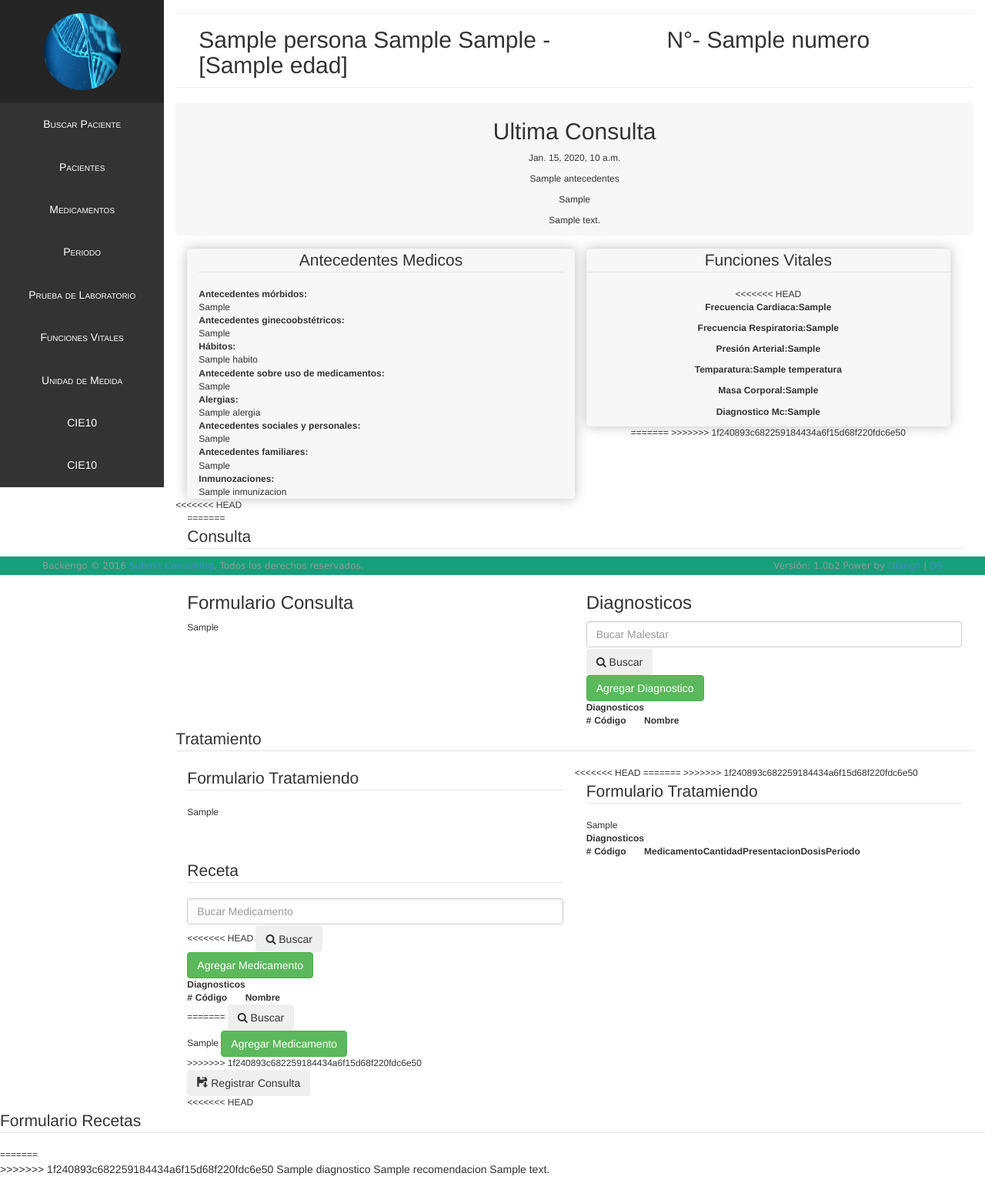
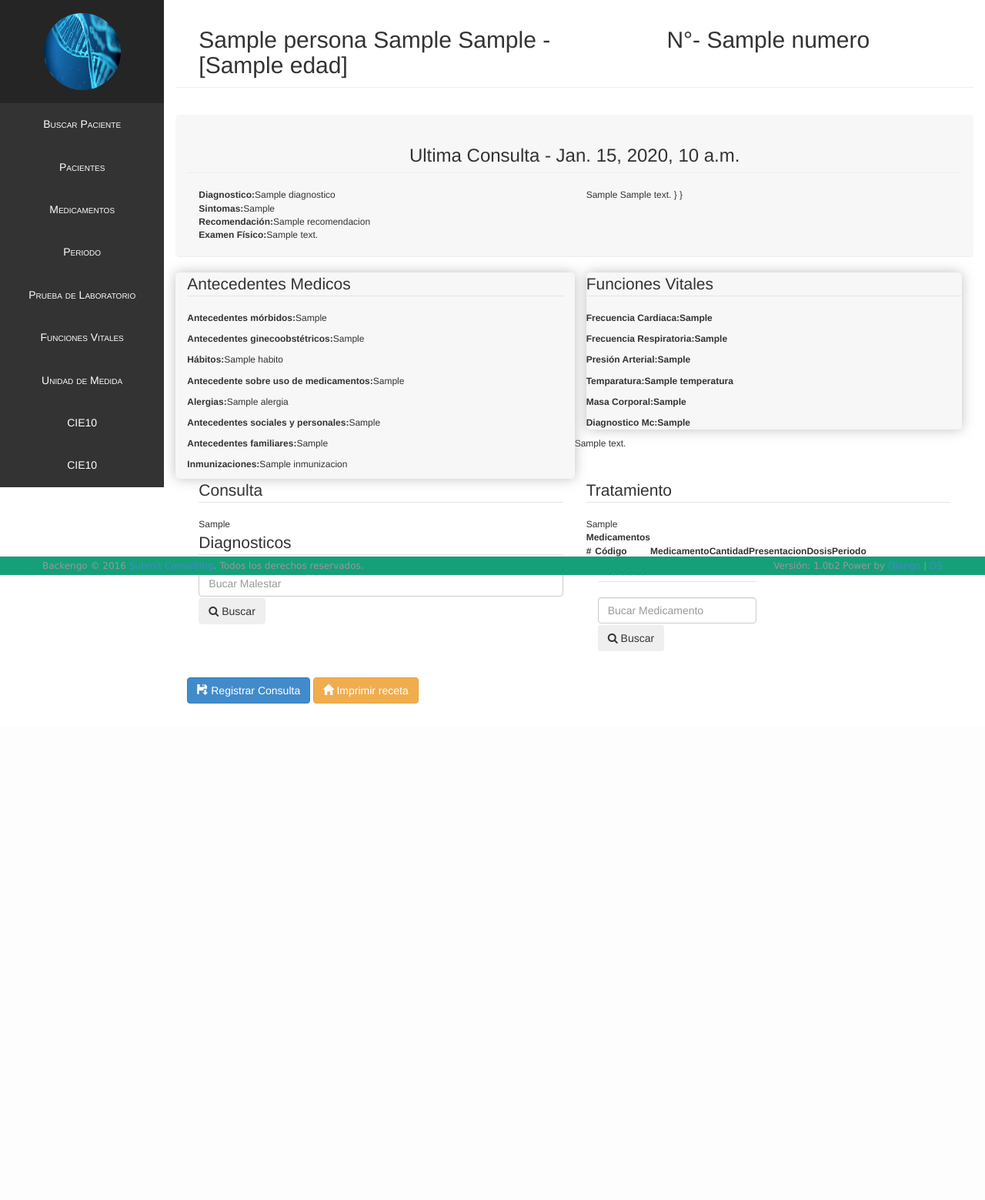
Before and after one commit to upeu-jul-20161-epis-ads2/MedicFast, a Django app: template apps/atencion/templates/historial/historia_detail.html in a window 1280 px wide. Shown: the part 53-1612 px from the top of the page at 77% size. After the commit the page ends 967 px from the top, so only its background shows below. Run offline with Django 3.2, Linux system fonts and the light colour scheme; the template is opened without the code that fills it: most values are stand-ins (such as "Sample title", 1, 10 or a date in 2020); lists and menus that the app fills with data are empty; parts of the project's set-up code (start-up, migrations or seed data) failed here and were passed over; some libraries are stand-ins or nearby versions.

Commit message:
tratamiento

```diff
--- a/apps/atencion/templates/historial/historia_detail.html
+++ b/apps/atencion/templates/historial/historia_detail.html
@@ -2,83 +2,80 @@
 <div class="col-md-12 page-header">
     <div class="col-md-6">
         <h2 for="">{{object.persona.nombres}} {{object.persona.apellido_paterno}} {{object.persona.apellido_materno}} - [{{objects.persona.edad}}]</h2>
+
   </div>
-    <div class="persona text-center col-md-6">
+  <div class="persona text-center col-md-6" >
       <h2 class="text-center"><span>N°- </span>{{ historia.numero }}</h2>
     </div>
 </div>
-<div class="atencion text-center  page-header">
-    <div class="consulta_anterior col-md-12 " style="background:rgba(8, 8, 8, 0.03);border-radius:5px;">
-        {% if consulta %} {% for ss in consulta.tratamiento_set.all %} {% for foo in ss.tratemiento_set.all %} {% endfor %} {% endfor %}
-        <div class="">
-            <h2>Ultima Consulta</h2>
-            <p>{{ consulta.fecha }}</p>
-            <p>{{ consulta.antecedentes }}</p>
-            <p>{{ consulta.enfermedad_actual }}</p>
-            <p>{{ consulta.examen_fisico }}</p>
+
+
+
+     <div class="consulta_anterior col-md-12 page-header " style="background:rgba(8, 8, 8, 0.03);border-radius:5px;">
+        {% if consulta %}
+        <h3 class="page-header " style="text-align:center;">Ultima Consulta - {{ consulta.fecha }}</h3>
+        <div class="col-md-6">
+            {% for ss in consulta.tratamiento_set.all %} {% for foo in ss.tratamiento_set.all %} {% endfor %} {% endfor %} {% for foo in consulta.diagnosticoconsulta_set.all %}
+            <label for="">Diagnostico:</label>{{ foo.diagnostico.nombre }}
+            <br>
+            <label for="">Sintomas:</label>{{ consulta.enfermedad_actual }}
+            <br> {% endfor %} {% for foo in consulta.tratamiento_set.all %}
+            <label for="">Recomendación:</label>{{ foo.recomendacion }}
+            <br>
+            <label for="">Examen Físico:</label>{{ consulta.examen_fisico }}
+            <br>
+            <span>&nbsp;</span> {% endfor %}
+        </div>
+        <div class="col-md-6">
+            {% for foo in consulta.tratamiento_set.all %} {% for ss in foo.detallereceta_set.all %} {{foo.ss}} {{ ss.producto.descripcion }} } } {% endfor %} {% endfor %}
         </div>
         {% else %}
         <h3>No hay consultas anteriores</h3> {% endif %}
     </div>
-</div>
-
-<div >
-{% if antecedente %}
-<div class="col-md-12">
-<div>&nbsp;</div>
 
 
 
-        <div class="col-md-6" style="background:rgba(8, 8, 8, 0.03);border-radius:5px;box-shadow:rgba(153, 153, 153, 0.62) 0 0px 16px;">
+{% if antecedente %}
+
+<div class="col-md-6 " style="background:rgba(8, 8, 8, 0.03);border-radius:5px;box-shadow:rgba(153, 153, 153, 0.62) 0 0px 16px;">
     <fieldset>
-                <legend style="text-align:center;">Antecedentes Medicos</legend>
-                <div>
-
-                        <label for="">Antecedentes mórbidos: </label>
-                        <dd>{{ antecedente.antecedente_morbidos }}</dd>
-
-                        <label for="">Antecedentes ginecoobstétricos: </label>
-                        <dd>{{ antecedente.antecedente_ginecoobstetrico }}</dd>
-
-                        <label for="">Hábitos: </label>
-                        <dd>{{ antecedente.habito }}</dd>
-
-                        <label for="">Antecedente sobre uso de medicamentos: </label>
-                        <dd>{{ antecedente.antecedente_medicamento }}</dd>
-
-                        <label for="">Alergias: </label>
-                        <dd>{{ antecedente.alergia }}</dd>
-
-                        <label for="">Antecedentes sociales y personales: </label>
-                        <dd>{{ antecedente.antecedente_personal_social }}</dd>
-
-                        <label for="">Antecedentes familiares: </label>
-                        <dd>{{ antecedente.atecedente_familiar }}</dd>
-
-                        <label for="">Inmunozaciones: </label>
-                        <dd>{{ antecedente.inmunizacion }}</dd>
-
-                    </div>
+        <legend>Antecedentes Medicos</legend>
+        <p><label for="">Antecedentes mórbidos: </label>{{ antecedente.antecedente_morbidos }}</p>
+        <p><label for="">Antecedentes ginecoobstétricos: </label>{{ antecedente.antecedente_ginecoobstetrico }}</p>
+        <p><label for="">Hábitos: </label>{{ antecedente.habito }}</p>
+        <p><label for="">Antecedente sobre uso de medicamentos: </label>{{ antecedente.antecedente_medicamento }}</p>
+        <p><label for="">Alergias: </label>{{ antecedente.alergia }}</p>
+        <p><label for="">Antecedentes sociales y personales: </label>{{ antecedente.antecedente_personal_social }}</p>
+        <p><label for="">Antecedentes familiares: </label>{{ antecedente.atecedente_familiar }}</p>
+        <p><label for="">Inmunizaciones: </label>{{ antecedente.inmunizacion }}</p>
 
     </fieldset>
+
     {% else %}
+
+
                 <fieldset>
                     <legend>Formulario antecedentes medicos</legend>
                 <form action="{% url 'atencion:antecedente_add' %}" method="post">
-                    {% csrf_token %} {{ form_antecedente }}
+                    {% csrf_token %}
+                    {{ form_antecedente }}
                     <input type="hidden" name="historia" value="{{ historia.id }}">
-                    <button class="btn btn-primary"><i class="fa fa-upload">Guardar Antecedentes</i></button>
+
+                        <button class="btn btn-primary"><i class="fa fa-upload">Cargar Antecedentes</i></button>
                 </form>
                 </fieldset>
+
+
 {% endif %}
 </div>
 
-        <div class="col-md-6" style="text-align:center;">
-            <div class="fvitales_prceso" style="background:rgba(8, 8, 8, 0.03);border-radius:5px;box-shadow:rgba(153, 153, 153, 0.62) 0 0px 16px;">
+
+
+
+    <div class="col-md-6">
         <fieldset>
+        <div class="fvitales_prceso" style="background:rgba(8, 8, 8, 0.03);border-radius:5px;box-shadow:rgba(153, 153, 153, 0.62) 0 0px 16px; ">
             <legend>Funciones Vitales</legend> {% for funciones in proceso.funcionesvitales_set.all %}
-
-<<<<<<< HEAD
             <p>
                 <label for="">Frecuencia Cardiaca: </label><strong>{{ funciones.frecuencia_cardiaca }}</strong></p>
             <p>
@@ -92,48 +89,26 @@
             <p>
                 <label for="">Diagnostico Mc: </label><strong>{{ funciones.diagnostico_mc }}</strong></p>
             {% endfor %}
+        </div>
         </fieldset>
     </div>
 
-            <div class="consulta_actual  ">
-            {% if proceso %}
-
-            {% else %}
-
-            <div class="nueva-consulta">
-                <button type="button" class="btn btn-primary" data-toggle="modal" data-target="#myModal">
-                    Tomar Funciones Vitales
-                </button>
-            </div>
-            {% endif %}
-        </div>
-=======
-
->>>>>>> 1f240893c682259184434a6f15d68f220fdc6e50
-
-        </div>
-    </div>
-</div>
-<<<<<<< HEAD
-
-        <!--<div class="consulta_actual page-header ">
+<!--
+    <div class="consulta_actual page-header ">
         {% if proceso %}
         <h3>Consulta en Proceso</h3>
         <div class="consulta_proceso">
             <h4>Consulta</h4>
             <p>{{ proceso.fecha }}</p>
             {% if proceso.enfermedad_actual %}
-                <p>
-                    <label for="">Malestar Actual</label> {{ proceso.enfermedad_actual }}</p>
+                 <p><label for="">Malestar Actual</label> {{ proceso.enfermedad_actual }}</p>
             {% else %}
-                <p>
-                    <label for="">Malestar Actual</label> En Proceso</p>
-                {% endif %} {% if proceso.examen_fisico %}
-                <p>
-                    <label for="">Examen Fisico</label> {{ proceso.examen_fisico }}</p>
+            <p><label for="">Malestar Actual</label> En Proceso</p>
+            {% endif %}
+            {% if proceso.examen_fisico %}
+               <p><label for="">Examen Fisico</label> {{ proceso.examen_fisico }}</p>
                 {% else %}
-                <p>
-                    <label for="">Examen Fisico</label> En Proceso</p>
+                <p> <label for="">Examen Fisico</label> En Proceso</p>
             {% endif %}
         </div>
         {% else %}
@@ -144,28 +119,28 @@
             </button>
         </div>
         {% endif %}
+
     </div>-->
+<div class="col-md-12">
+    <div class="form-consulta">
 
-        <div class="col-md-12">
-=======
+
         {% if proceso %}
+
+        <div class="col-md-6">
             <fieldset>
             <legend>Consulta</legend>
->>>>>>> 1f240893c682259184434a6f15d68f220fdc6e50
-            <div class="row">
-                <div class="col-xs-6">
+
+
+        {{ form_consulta }}
+        <div>
             <fieldset>
-                        <h3>Formulario Consulta</h3>
-                        {{ form_consulta }}
-                    </fieldset>
-                </div>
-                <div class="col-xs-6">
-
-                        <h3>Diagnosticos</h3>
+                <legend>Diagnosticos</legend>
                 <input type="text" class="form-control" placeholder="Bucar Malestar" id="diagnostico_id" name="diagnostico">
             <button class="btn btn-actions" id="buscar-diagnostico"><i class="fa fa-search"></i> Buscar</button>
             <div id="diagnostico">
-
+                <div id="resultado-consulta">
+                </div>
                 <button class="btn btn-success" id="agregar-diagnostico">Agregar Diagnostico</button>
                 <table id="tb-diagnostico">
                     <thead>
@@ -182,33 +157,23 @@
                     </tbody>
                 </table>
             </div>
-
+            </fieldset>
         </div>
         </div>
 
 
-
-            <div class="row">
+            <div class="col-md-6">
                 <fieldset>
                     <legend>Tratamiento</legend>
-<<<<<<< HEAD
-                    <div class="col-md-6">
-                        <fieldset>
-                            <legend>Formulario Tratamiendo</legend>
+                <div class="">
+
                         {{ form_tratamiento }}
-                        </fieldset>
-                    </div>
-=======
-                <div class="col-md-6">
-                    <fieldset>
-                    <legend>Formulario Tratamiendo</legend>
-                        {{ form_tratamiento }}
-                </fieldset>
+
 
                     <table id="tb-medicamento">
                     <thead>
                         <tr>
-                            <th colspan="2">Diagnosticos</th>
+                            <th colspan="2">Medicamentos</th>
                         </tr>
                         <tr>
                             <th>#</th>
@@ -224,64 +189,37 @@
                     </tbody>
                 </table>
                 </div>
->>>>>>> 1f240893c682259184434a6f15d68f220fdc6e50
                     <div class="col-md-6">
                         <fieldset>
                             <legend>Receta</legend>
                             <input type="text" class="form-control" placeholder="Bucar Medicamento" id="medicamento_id" name="medicamento">
-<<<<<<< HEAD
-                            <button class="btn btn-actions" id="buscar-diagnostico"><i class="fa fa-search"></i> Buscar</button>
-                            <div id="diagnostico">
-                                <div id="resultado-medicamento">
-                                </div>
-                                <button class="btn btn-success" id="agregar-medicamento">Agregar Medicamento</button>
-                                <table id="tb-medicamento">
-                                    <thead>
-                                        <tr>
-                                            <th colspan="2">Diagnosticos</th>
-                                        </tr>
-                                        <tr>
-                                            <th>#</th>
-                                            <th>C&oacute;digo</th>
-                                            <th>Nombre</th>
-                                        </tr>
-                                    </thead>
-                                    <tbody>
-                                    </tbody>
-                                </table>
-                            </div>
-=======
                             <button class="btn btn-actions" id="buscar-medicamento"><i class="fa fa-search"></i> Buscar</button>
                         <div id="medicamento">
                     <div id="resultado-medicamento">
                     </div>
-                            {{ form_receta }}
+
+                        <p>{{ form_receta }}</p>
+
                 <button class="btn btn-success" id="agregar-medicamento">Agregar Medicamento</button>
 
             </div>
->>>>>>> 1f240893c682259184434a6f15d68f220fdc6e50
                         </fieldset>
                     </div>
                 </fieldset>
             </div>
+
+
             <form action="{% url 'atencion:diagnostico_add' %}" method="post" onsubmit="enviar()">
             {% csrf_token %}
               <input type="hidden" id="proceso" name="proceso">
-                <input type="hidden" id="histro_ac" name="historia_ac" value="{{ historia.id }}">
-                <button class="btn btn-save" id="rentar"><span class="glyphicon glyphicon-floppy-save"></span>&nbsp;Registrar Consulta</button>
+                <input type="hidden" id="histro_ac" name="historia_ac" value="{{ historia.id }}"><br>
+                <span>&nbsp;
+                </span><br><br>
+                <button  class="btn btn-save btn btn-primary" id="rentar"><span class="glyphicon glyphicon-floppy-save"></span>&nbsp;Registrar Consulta</button>
+                <button  class="btn btn-save btn btn-warning" id="rentar"><span class="glyphicon glyphicon-home"></span>&nbsp;Imprimir receta</button>
         </form>
+
         </fieldset>
-<<<<<<< HEAD
-    </div>
-</div>
-<div class="row">
-    <div class="col-md-12">
-        <fieldset>
-            <legend>Formulario Recetas</legend>
-        </fieldset>
-    </div>
-</div>
-=======
         {% endif %}
 
 
@@ -289,7 +227,6 @@
 </div>
 
 
->>>>>>> 1f240893c682259184434a6f15d68f220fdc6e50
 <!-- Button trigger modal -->
 <!-- Modal -->
 <div class="modal fade" id="myModal" tabindex="-1" role="dialog" aria-labelledby="myModalLabel">
@@ -314,14 +251,7 @@
     </div>
 </div>
 
-    {% for foo in consulta.diagnosticoconsulta_set.all %}
-        {{ foo.diagnostico.nombre }}
 
-    {% endfor %}
-    {% for foo in consulta.tratamiento_set.all %}
-        {{ foo.recomendacion }}
-
-    {% endfor %}
 
     {% for foo in consulta.tratamiento_set.all %}
         {% for ss in foo.detallereceta_set.all %}
@@ -380,11 +310,8 @@ $("#buscar-diagnostico").click(function() {
         }
     });
 });
-
 $("#buscar-medicamento").click(function(){
-
     medicamento = $("#medicamento_id").val();
-
     $.ajax({
         type:'get',
         url:'{% url "atencion:medicamento_search" %}',
@@ -399,12 +326,10 @@ $("#buscar-medicamento").click(function(){
                             html += '<td width="50%">' + data[0].fields.descripcion + '</td>';
                             html += '</tr>';
                             html += '</table>';
-
             var fila = new Object();
             fila.codigo = data[0].fields.codigo;
             fila.descripcion = data[0].fields.descripcion;
             medicamentos.push(fila);
-
             $("#medicamento").show();
             $("#resultado-medicamento").html(html);
         },
@@ -412,9 +337,7 @@ $("#buscar-medicamento").click(function(){
             console.log(err);
         }
     })
-
 })
-
 $("#agregar-diagnostico").click(function() {
     var d = table;
     var t = document.getElementById("tb-diagnostico").getElementsByTagName('tbody')[0];
@@ -433,16 +356,6 @@ $("#agregar-diagnostico").click(function() {
     });
     console.log(consulta);
 });
-
-<<<<<<< HEAD
-function enviar() {
-    consulta.historia = $("#histro_ac").val();
-    consulta.enfermedad = $("#id_enfermedad_actual").val();
-    consulta.examen = $("#id_examen_fisico").val();
-    console.log(JSON.stringify(consulta));
-    document.getElementById("proceso").value = JSON.stringify(consulta);
-}
-=======
 $("#agregar-medicamento").click(function (){
     var d = medicamentos;
     var t = document.getElementById("tb-medicamento").getElementsByTagName('tbody')[0];
@@ -455,7 +368,6 @@ $("#agregar-medicamento").click(function (){
     var cell5 = row.insertCell(4);
     var cell6 = row.insertCell(5);
     var cell7 = row.insertCell(6);
-
     cell1.innerHTML = rowCount + 1;
     cell2.innerHTML = d[d.length - 1].codigo;
     cell3.innerHTML = d[d.length - 1].descripcion;
@@ -463,7 +375,6 @@ $("#agregar-medicamento").click(function (){
     cell5.innerHTML = $("#id_presentacion").val();
     cell6.innerHTML = $("#id_dosis").val();
     cell7.innerHTML = $("#id_periodo").val();
-
     consulta.medicamento.push({
         'pkey': d[d.length - 1].id,
         'codigo': d[d.length - 1].codigo,
@@ -471,13 +382,8 @@ $("#agregar-medicamento").click(function (){
         'presentacion': $("#id_presentacion").val(),
         'dosis': $("#id_dosis").val(),
         'periodo': $("#id_periodo").val(),
-
     });
-
 });
-
-
-
 function enviar() {
                     consulta.historia = $("#histro_ac").val();
                     consulta.enfermedad = $("#id_enfermedad_actual").val();
@@ -486,6 +392,5 @@ function enviar() {
                     console.log(JSON.stringify(consulta));
                     document.getElementById("proceso").value = JSON.stringify(consulta);
             }
->>>>>>> 1f240893c682259184434a6f15d68f220fdc6e50
 </script>
 {% endblock %}
--- a/apps/home/templates/home/index_principal.html
+++ b/apps/home/templates/home/index_principal.html
@@ -250,7 +250,7 @@
                                 <div class="caption text-center">
                                     <h1>Misión</h1>
 
-                                    <p class="paragraf-info">Brindar servicios de atenciones medicas eficientemente dando el primer lugar al paciente.</p>
+                                    <p class="paragraf-info">La universidad peruana unión es una institucion educativa de la iglesia adventista del septimo dia, que forma integralmente profesionales e investigadores competentes y creativos, capaces de brindar un servicio cristiano a la iglesia y sociedad para restaurar en el ser humano la imagen de Dios.</p>
                                 </div>
                             </div>
                         </div>
@@ -259,7 +259,7 @@
                                 <div class="caption text-center">
                                     <h1>Visión</h1>
 
-                                    <p class="paragraf-info">Ser una institucion reconocida por los valores cristianos realizando servicio de atenciones medicas</p>
+                                    <p class="paragraf-info">Ser una universidad modelo, acreditada y reconocida en la iglesia adventista del septimo día y la sociedad por la práctica de valores cristianos.</p>
                                 </div>
                             </div>
                         </div>
--- a/requirements.txt
+++ b/requirements.txt
@@ -1,4 +1,5 @@
 Django==1.9.4
+django-bootstrap-typeahead==1.1.5
 django-crispy-forms==1.6.0
 docutils==0.12
 Pillow==3.1.1
```
Lines whose indentation alone changed are shown as unchanged.
